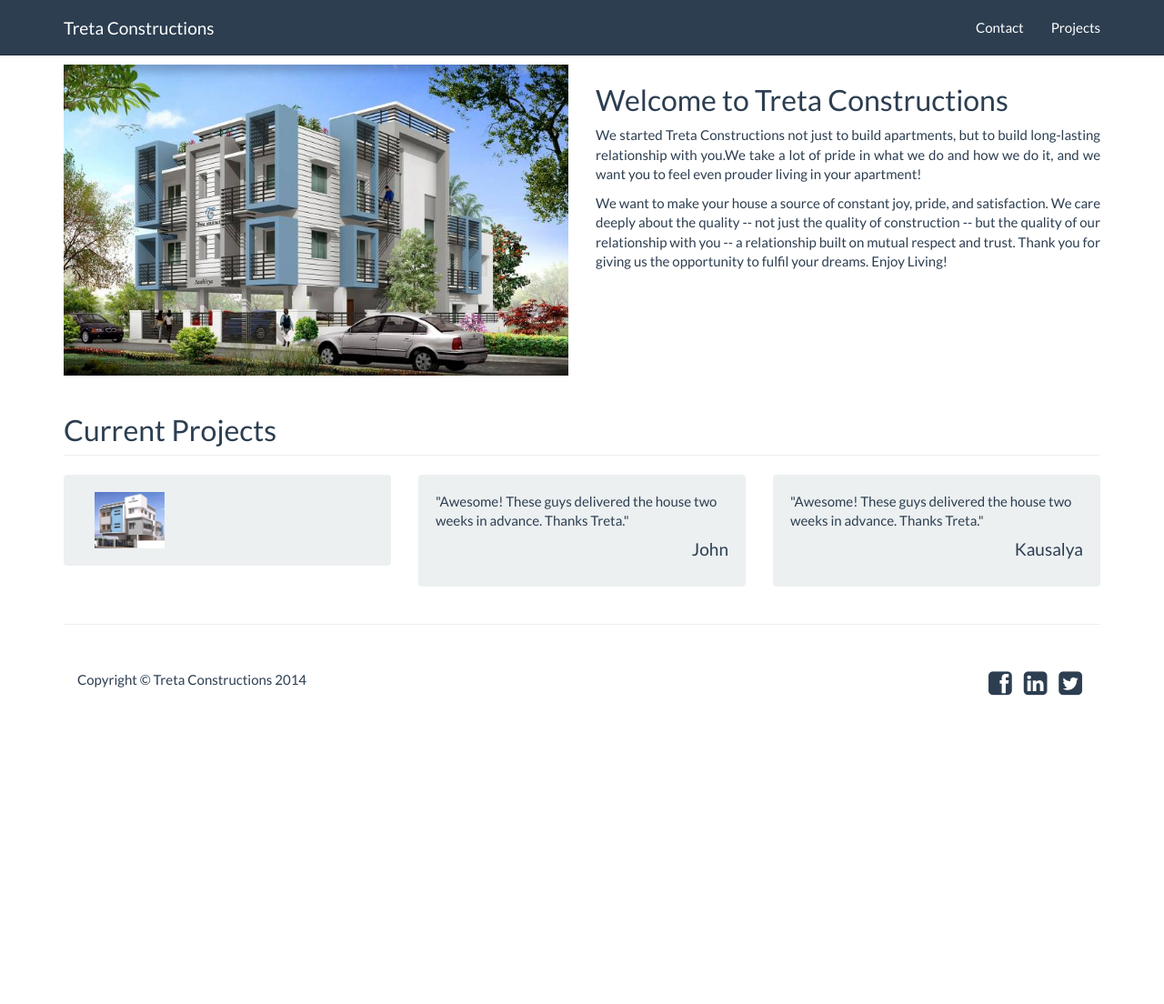
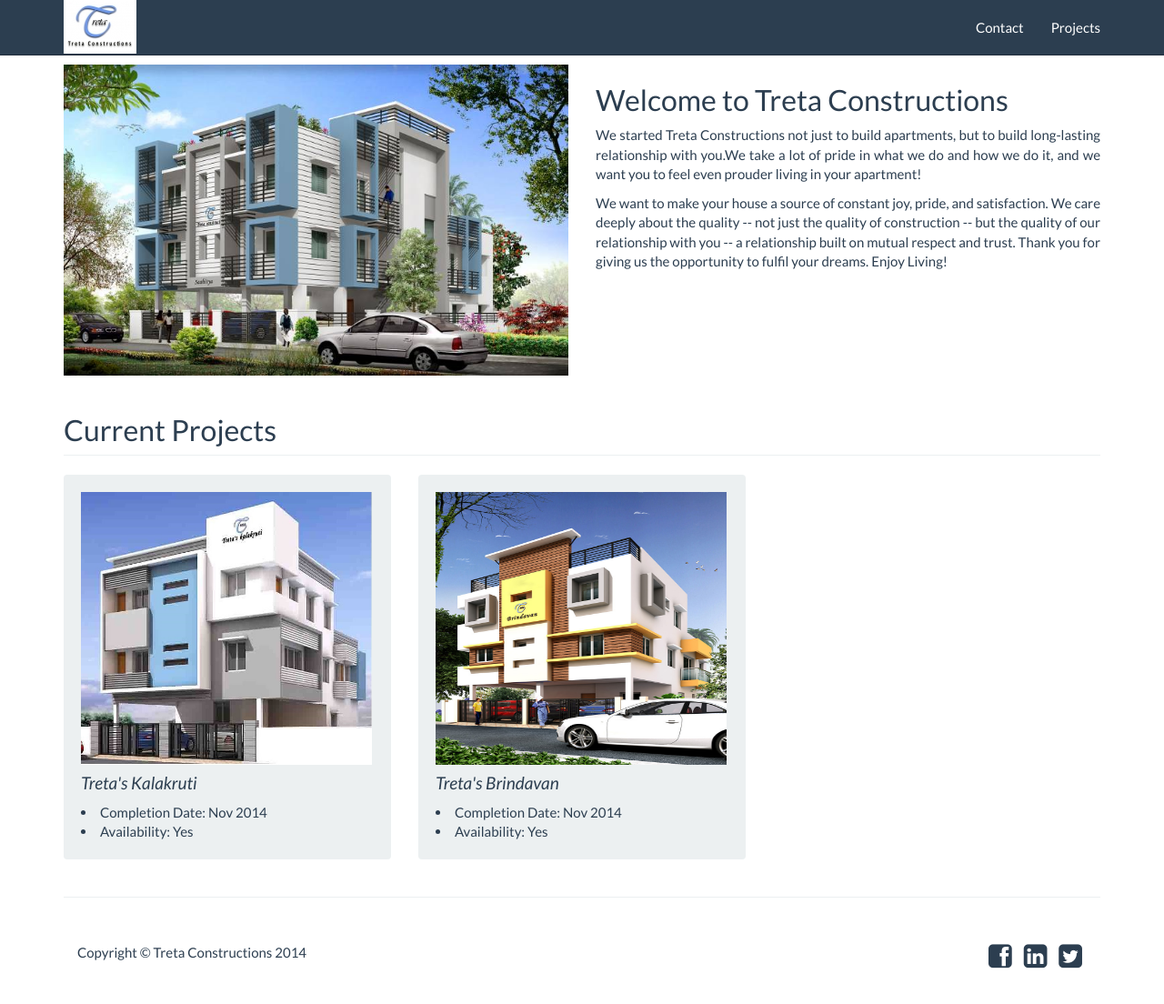
Before and after one commit to tretaconstructions/tretaconstructions.github.com, a Jekyll site: the page built from index.html, in a window 1280 px wide and 1112 px high. Shown: the top 1104 px of the window at 91% size. Built offline with Jekyll 4.4.1, drawn with Linux system fonts in a browser that asks for light colours; Markdown is read by kramdown in place of the engine named in the settings.

Commit message:
Adding homepage information.

```diff
--- a/_includes/header.html
+++ b/_includes/header.html
@@ -7,7 +7,7 @@
     <meta name="author" content="">
     <link rel="shortcut icon" href="/favicon.ico" type="image/x-icon">
     <link rel="icon" href="/favicon.ico" type="image/x-icon">
-    <title>{{ site.name }}</title>
+    <title>{{ page.title }}</title>
 
     <!-- Bootstrap core CSS -->
     <link href="assets/css/bootstrap.css" rel="stylesheet">
--- a/_includes/navigation.html
+++ b/_includes/navigation.html
@@ -1,7 +1,8 @@
 <nav class="navbar navbar-default navbar-fixed-top" role="navigation">
   <div class="container">
     <div class="navbar-header">
-      <a class="navbar-brand" href="index.html">Treta Constructions</a>
+      <!-- <a class="navbar-brand" href="index.html">Treta Constructions</a> -->
+      <a href="/"><img src="images/treta-logo.jpg" alt="Treta Constructions"></a>
       <button type="button" class="navbar-toggle collapsed" data-toggle="collapse" data-target="#navbar-main">
         <span class="sr-only">Toggle navigation</span>
         <span class="icon-bar"></span>
--- a/index.html
+++ b/index.html
@@ -26,34 +26,24 @@
 			</div>
 
 			<div class="col-sm-4">
+			  <div class="well media">
+			    <img src="images/kalakruti.jpg" class="media-object img-responsive" alt="Treta's Kalakruti" style="width:320px; height:300px;">
+			    <em><h4>Treta's Kalakruti</h4></em>
+			    	<li>Completion Date: Nov 2014 </li>
+			    	<li>Availability: Yes</li>
+			  </div>
+			</div>
 
+			<div class="col-sm-4">
 			  <div class="well media">
-		    <img src="images/kalakruti.jpg" class="col-sm-4 media-object img-responsive">
-		    <!-- <h4 style="text-align:right;">Abcd Efgh</h4> -->
+			    <img src="images/brindavan.jpg" class="media-object img-responsive" alt="Treta's Brindavan"style="width:320px; height:300px;">
+			    <em><h4>Treta's Brindavan</h4></em>
+			    <li>Completion Date: Nov 2014 </li>
+			    <li>Availability: Yes</li>
 			  </div>
 
 			</div>
-
-		<div class="col-sm-4">
-
-		  <div class="well">
-		    <p>"Awesome! These guys delivered the house two weeks in advance. Thanks Treta."</p>
-		    <h4 style="text-align:right;">John</h4>
-
-		  </div>
-
-		</div>
-
-		<div class="col-sm-4">
-
-		  <div class="well">
-		    <p>"Awesome! These guys delivered the house two weeks in advance. Thanks Treta."</p>
-		    <h4 style="text-align:right;">Kausalya</h4>
-
-		  </div>
-
-		</div>
-		</div>
+		</div> <!-- End Row -->
 	</div>
 </body>
 </html>
--- a/projects.html
+++ b/projects.html
@@ -1,6 +1,6 @@
 ---
 layout: default
-title: Projects
+title: Treta Constructions | Projects
 ---
 
 <div class="container">
```
Also changed, not shown: other parts of index.html (+1 -1 lines), images/brindavan.jpg (added), images/treta-logo.jpg (added), 7 other files. Lines whose indentation alone changed are shown as unchanged.
